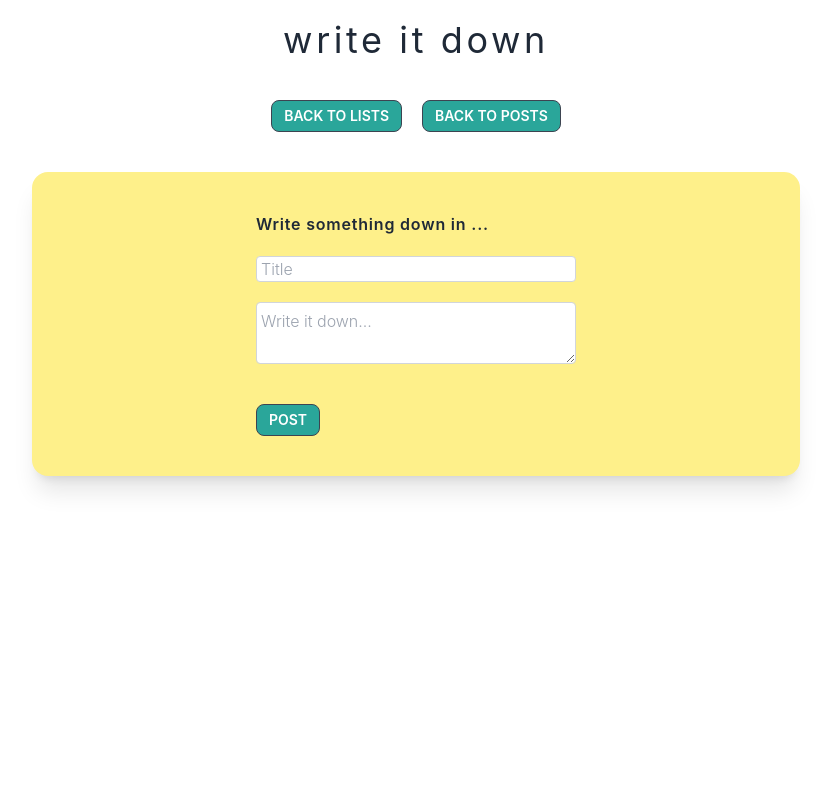
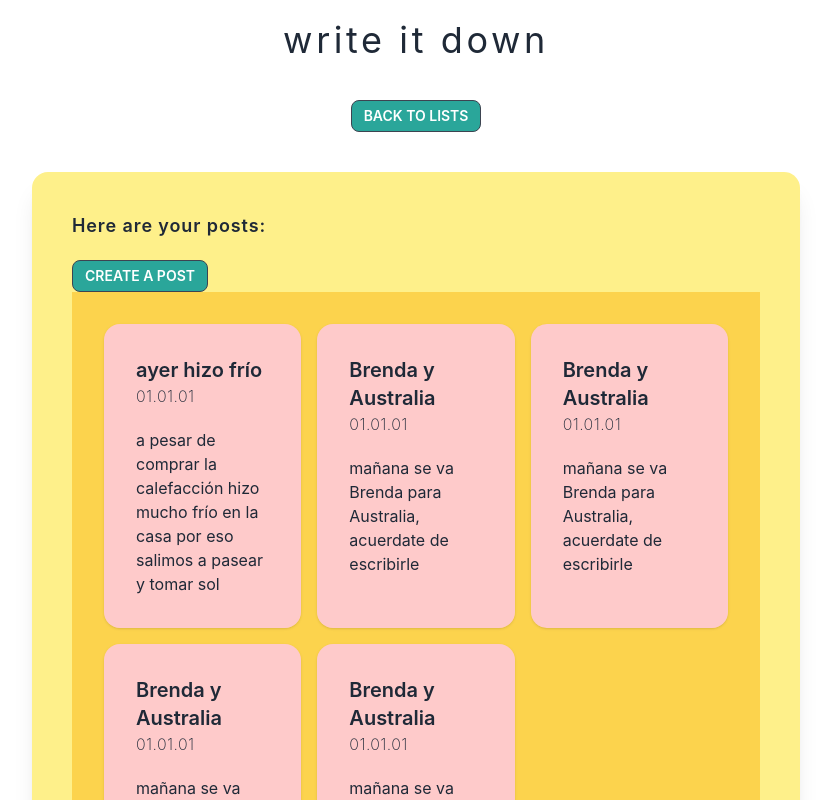
Before and after one commit to y-monsalve/writeitdown-web-app, a React (Create React App) app in the folder client/: page /create-post in a window 1280 px wide. Shown: the top 800 px of the page, without its empty margins (224-1055 px from the left). Built offline with nearby package versions, Linux system fonts and the light colour scheme.

Commit message:
postview styles

```diff
--- a/client/src/App.js
+++ b/client/src/App.js
@@ -1,10 +1,10 @@
 import React from "react";
-import ListView from "./components/ListView";
+// import ListView from "./components/ListView";
 import PostView from "./components/PostView";
-import CreateListForm from "./components/CreateListForm";
-import CreatePostForm from "./components/CreatePostForm";
+// import CreateListForm from "./components/CreateListForm";
+// import CreatePostForm from "./components/CreatePostForm";
 
-import { BrowserRouter, Routes, Route } from "react-router-dom";
+// import { BrowserRouter, Routes, Route } from "react-router-dom";
 
 function App() {
   return (
@@ -13,15 +13,15 @@ function App() {
         {" "}
         write it down
       </h1>
-
-      <BrowserRouter>
+      <PostView />
+      {/* <BrowserRouter>
         <Routes>
           <Route path="/" element={<ListView />} />
           <Route path="/create-list" element={<CreateListForm />} />
           <Route path="/lists/:id/posts" element={<PostView />} />
           <Route path="/create-post" element={<CreatePostForm />} />
         </Routes>
-      </BrowserRouter>
+      </BrowserRouter> */}
 
       {/* <CreatePostForm />
       onSubmit={(newPost) => handleCreatePost(newPost)} */}
--- a/client/src/components/CreateListForm.js
+++ b/client/src/components/CreateListForm.js
@@ -1,112 +1,112 @@
-import React, { useState } from "react";
-import ListView from "./ListView";
-import { Link, useNavigate } from "react-router-dom";
+// import React, { useState } from "react";
+// import ListView from "./ListView";
+// import { Link, useNavigate } from "react-router-dom";
 
-const BASE_URL = "http://localhost:5000";
+// const BASE_URL = "http://localhost:5000";
 
-function CreateListForm({ onSubmit }) {
-  const navigate = useNavigate();
-  const [list, setList] = useState({
-    name: "",
-    description: "",
-  });
-  const [isListView, setListView] = useState(false);
+// function CreateListForm({ onSubmit }) {
+//   const navigate = useNavigate();
+//   const [list, setList] = useState({
+//     name: "",
+//     description: "",
+//   });
+//   const [isListView, setListView] = useState(false);
 
-  const handleChangeView = (isListView) => {
-    setListView(isListView);
-  };
+//   const handleChangeView = (isListView) => {
+//     setListView(isListView);
+//   };
 
-  const handleChange = (e) => {
-    const target = e.target;
-    const name = target.name;
-    const value = target.value;
-    // why can´t i use input instead of target for the variable?
-    setList((list) => {
-      return {
-        ...list,
-        [name]: value,
-      };
-    });
-  };
+//   const handleChange = (e) => {
+//     const target = e.target;
+//     const name = target.name;
+//     const value = target.value;
+//     // why can´t i use input instead of target for the variable?
+//     setList((list) => {
+//       return {
+//         ...list,
+//         [name]: value,
+//       };
+//     });
+//   };
 
-  const handleSubmit = (e) => {
-    e.preventDefault();
-    setList({ name: "", description: "" });
+//   const handleSubmit = (e) => {
+//     e.preventDefault();
+//     setList({ name: "", description: "" });
 
-    addList(list);
-    console.log(list); //not working
-  };
+//     addList(list);
+//     console.log(list); //not working
+//   };
 
-  const addList = async (list) => {
-    try {
-      await fetch(`${BASE_URL}/lists`, {
-        method: "POST",
-        headers: {
-          "Content-Type": "application/json",
-        },
-        body: JSON.stringify(list),
-      });
+//   const addList = async (list) => {
+//     try {
+//       await fetch(`${BASE_URL}/lists`, {
+//         method: "POST",
+//         headers: {
+//           "Content-Type": "application/json",
+//         },
+//         body: JSON.stringify(list),
+//       });
 
-      navigate("/");
-    } catch (err) {
-      console.log("Oops, something went wrong");
-    }
-  };
+//       navigate("/");
+//     } catch (err) {
+//       console.log("Oops, something went wrong");
+//     }
+//   };
 
-  return (
-    <>
-      {isListView === false ? (
-        <div className="flex flex-col w-full border-opacity-50 justify-center items-center">
-          <Link to="/">
-            <button className="btn btn-sm bg-accent-focus marg mt-10 text-center">
-              Back to Lists
-            </button>
-          </Link>
-          <div className="grid card bg-yellow-200 m-10 p-10 w-3/5 rounded-box place-items-center  shadow-xl ">
-            <div className="btnform-control w-full max-w-xs">
-              <h2 className="btncard-title tracking-wider font-semibold pb-5">
-                Create a list:
-              </h2>
-              <div className="btncard-body">
-                <form onSubmit={handleSubmit}>
-                  <label className="btnlabel">
-                    <input
-                      type="text"
-                      className=" btninput-bordered btninput border border-solid rounded border-gray-300 px-1 font-light  w-full max-w-xs"
-                      placeholder="Give your list a name"
-                      name="name"
-                      value={list.name}
-                      onChange={(e) => handleChange(e)}
-                    />
-                  </label>
-                  <label className="btnlabel">
-                    <textarea
-                      type="text"
-                      className="btninput btninput-bordered max-w-xs form-control block w-full mt-5 px-1 py-1.5 text-base font-light text-gray-700 bg-white border border-solid border-gray-300 rounded transition ease-in-out m-0 focus:text-gray-700 focus:bg-white focus:border-black"
-                      placeholder="What are you going to write about in this list?"
-                      name="description"
-                      value={list.description}
-                      onChange={(e) => handleChange(e)}
-                    />
-                  </label>
-                  <div className="btncard-actions justify-end">
-                    <button
-                      type="submit"
-                      className="btn btn-sm bg-accent-focus marg mt-10"
-                    >
-                      Create
-                    </button>
-                  </div>
-                </form>
-              </div>
-            </div>
-          </div>
-        </div>
-      ) : (
-        <ListView />
-      )}
-    </>
-  );
-}
+//   return (
+//     <>
+//       {isListView === false ? (
+//         <div className="flex flex-col w-full border-opacity-50 justify-center items-center">
+//           <Link to="/">
+//             <button className="btn btn-sm bg-accent-focus marg mt-10 text-center">
+//               Back to Lists
+//             </button>
+//           </Link>
+//           <div className="grid card bg-yellow-200 m-10 p-10 w-3/5 rounded-box place-items-center  shadow-xl ">
+//             <div className="btnform-control w-full max-w-xs">
+//               <h2 className="btncard-title tracking-wider font-semibold pb-5">
+//                 Create a list:
+//               </h2>
+//               <div className="btncard-body">
+//                 <form onSubmit={handleSubmit}>
+//                   <label className="btnlabel">
+//                     <input
+//                       type="text"
+//                       className=" btninput-bordered btninput border border-solid rounded border-gray-300 px-1 font-light  w-full max-w-xs"
+//                       placeholder="Give your list a name"
+//                       name="name"
+//                       value={list.name}
+//                       onChange={(e) => handleChange(e)}
+//                     />
+//                   </label>
+//                   <label className="btnlabel">
+//                     <textarea
+//                       type="text"
+//                       className="btninput btninput-bordered max-w-xs form-control block w-full mt-5 px-1 py-1.5 text-base font-light text-gray-700 bg-white border border-solid border-gray-300 rounded transition ease-in-out m-0 focus:text-gray-700 focus:bg-white focus:border-black"
+//                       placeholder="What are you going to write about in this list?"
+//                       name="description"
+//                       value={list.description}
+//                       onChange={(e) => handleChange(e)}
+//                     />
+//                   </label>
+//                   <div className="btncard-actions justify-end">
+//                     <button
+//                       type="submit"
+//                       className="btn btn-sm bg-accent-focus marg mt-10"
+//                     >
+//                       Create
+//                     </button>
+//                   </div>
+//                 </form>
+//               </div>
+//             </div>
+//           </div>
+//         </div>
+//       ) : (
+//         <ListView />
+//       )}
+//     </>
+//   );
+// }
 
-export default CreateListForm;
+// export default CreateListForm;
--- a/client/src/components/CreatePostForm.js
+++ b/client/src/components/CreatePostForm.js
@@ -1,116 +1,116 @@
-import React, { useState } from "react";
-import { Link, useParams, useNavigate } from "react-router-dom";
+// import React, { useState } from "react";
+// import { Link, useParams, useNavigate } from "react-router-dom";
 
-const BASE_URL = "http://localhost:5000";
+// const BASE_URL = "http://localhost:5000";
 
-function CreatePostForm({ onSubmit }) {
-  const navigate = useNavigate();
-  const [post, setPost] = useState({
-    title: "",
-    //timestamp:"", is this something that i get from the onSubmit?
-    text: "",
-  });
-  const { id } = useParams();
+// function CreatePostForm({ onSubmit }) {
+//   const navigate = useNavigate();
+//   const [post, setPost] = useState({
+//     title: "",
+//     //timestamp:"", is this something that i get from the onSubmit?
+//     text: "",
+//   });
+//   const { id } = useParams();
 
-  const handleChange = (e) => {
-    const target = e.target;
-    const name = target.name;
-    const value = target.value;
+//   const handleChange = (e) => {
+//     const target = e.target;
+//     const name = target.name;
+//     const value = target.value;
 
-    setPost((post) => {
-      return {
-        ...post,
-        [name]: value,
-      };
-    });
-  };
+//     setPost((post) => {
+//       return {
+//         ...post,
+//         [name]: value,
+//       };
+//     });
+//   };
 
-  const handleSubmit = (e) => {
-    e.preventDefault();
-    setPost({
-      title: "",
-      //timestamp:"", prob. not necessary here
-      text: "",
-    });
-    addPost(post);
-    console.log({ post });
-  };
+//   const handleSubmit = (e) => {
+//     e.preventDefault();
+//     setPost({
+//       title: "",
+//       //timestamp:"", prob. not necessary here
+//       text: "",
+//     });
+//     addPost(post);
+//     console.log({ post });
+//   };
 
-  const addPost = async (post) => {
-    try {
-      await fetch(`${BASE_URL}/posts`, {
-        method: "POST",
-        headers: {
-          "Content-Type": "application/json",
-        },
-        body: JSON.stringify(post),
-      });
-      navigate("/posts");
-    } catch (err) {
-      console.log("Oops, something went wrong");
-    }
-  };
+//   const addPost = async (post) => {
+//     try {
+//       await fetch(`${BASE_URL}/posts`, {
+//         method: "POST",
+//         headers: {
+//           "Content-Type": "application/json",
+//         },
+//         body: JSON.stringify(post),
+//       });
+//       navigate("/posts");
+//     } catch (err) {
+//       console.log("Oops, something went wrong");
+//     }
+//   };
 
-  return (
-    <>
-      <div className="flex flex-col w-full border-opacity-50 justify-center items-center">
-        <div className="flex-none rounded-md items-center " role="group">
-          <Link to="/">
-            <button className="btn btn-sm bg-accent-focus marg mr-5 mt-10 text-center">
-              Back to Lists
-            </button>
-          </Link>
-          <Link to="/lists/:id/posts">
-            <button className="btn btn-sm bg-accent-focus marg mt-3 text-center">
-              Back to Posts
-            </button>
-          </Link>
-        </div>
-        <div className="grid card bg-yellow-200 m-10 p-10 w-3/5 rounded-box place-items-center  shadow-xl ">
-          <div className="btnform-control w-full max-w-xs">
-            <h2 className="btncard-title tracking-wider font-semibold pb-5">
-              Write something down in {id}...
-            </h2>
-            <div className="btncard-body">
-              <form onSubmit={handleSubmit}>
-                <label className="btnlabel">
-                  <input
-                    type="text"
-                    name="title"
-                    placeholder="Title"
-                    className=" btninput-bordered btninput border border-solid rounded border-gray-300  px-1  font-light w-full max-w-xs"
-                    value={post.title}
-                    onChange={(e) => handleChange(e)}
-                  />
-                </label>
-                <label className="btnlabel">
-                  <textarea
-                    type="text"
-                    className="btninput btninput-bordered max-w-xs form-control block w-full px-1 py-1.5 text-base font-light text-gray-700 bg-white bg-clip-padding border border-solid border-gray-300 rounded transition ease-in-out m-0 focus:text-gray-700 focus:bg-white focus:border-black mt-5"
-                    placeholder="Write it down..."
-                    name="text"
-                    value={post.text}
-                    onChange={(e) => handleChange(e)}
-                  />
-                </label>
-                <div className="btncard-actions justify-end">
-                  {" "}
-                  <Link to="/lists/:id/posts">
-                    <button
-                      type="submit"
-                      className="btn btn-sm bg-accent-focus marg mt-10"
-                    >
-                      Post
-                    </button>
-                  </Link>
-                </div>
-              </form>
-            </div>
-          </div>
-        </div>
-      </div>
-    </>
-  );
-}
+//   return (
+//     <>
+//       <div className="flex flex-col w-full border-opacity-50 justify-center items-center">
+//         <div className="flex-none rounded-md items-center " role="group">
+//           <Link to="/">
+//             <button className="btn btn-sm bg-accent-focus marg mr-5 mt-10 text-center">
+//               Back to Lists
+//             </button>
+//           </Link>
+//           <Link to="/lists/:id/posts">
+//             <button className="btn btn-sm bg-accent-focus marg mt-3 text-center">
+//               Back to Posts
+//             </button>
+//           </Link>
+//         </div>
+//         <div className="grid card bg-yellow-200 m-10 p-10 w-3/5 rounded-box place-items-center  shadow-xl ">
+//           <div className="btnform-control w-full max-w-xs">
+//             <h2 className="btncard-title tracking-wider font-semibold pb-5">
+//               Write something down in {id}...
+//             </h2>
+//             <div className="btncard-body">
+//               <form onSubmit={handleSubmit}>
+//                 <label className="btnlabel">
+//                   <input
+//                     type="text"
+//                     name="title"
+//                     placeholder="Title"
+//                     className=" btninput-bordered btninput border border-solid rounded border-gray-300  px-1  font-light w-full max-w-xs"
+//                     value={post.title}
+//                     onChange={(e) => handleChange(e)}
+//                   />
+//                 </label>
+//                 <label className="btnlabel">
+//                   <textarea
+//                     type="text"
+//                     className="btninput btninput-bordered max-w-xs form-control block w-full px-1 py-1.5 text-base font-light text-gray-700 bg-white bg-clip-padding border border-solid border-gray-300 rounded transition ease-in-out m-0 focus:text-gray-700 focus:bg-white focus:border-black mt-5"
+//                     placeholder="Write it down..."
+//                     name="text"
+//                     value={post.text}
+//                     onChange={(e) => handleChange(e)}
+//                   />
+//                 </label>
+//                 <div className="btncard-actions justify-end">
+//                   {" "}
+//                   <Link to="/lists/:id/posts">
+//                     <button
+//                       type="submit"
+//                       className="btn btn-sm bg-accent-focus marg mt-10"
+//                     >
+//                       Post
+//                     </button>
+//                   </Link>
+//                 </div>
+//               </form>
+//             </div>
+//           </div>
+//         </div>
+//       </div>
+//     </>
+//   );
+// }
 
-export default CreatePostForm;
+// export default CreatePostForm;
--- a/client/src/components/PostView.js
+++ b/client/src/components/PostView.js
@@ -1,78 +1,105 @@
 import React, { useState, useEffect } from "react";
 import CreatePostForm from "./CreatePostForm";
 import { useParams } from "react-router-dom";
-import { Link } from "react-router-dom";
+// import { Link } from "react-router-dom";
 
 const BASE_URL = "http://localhost:5000";
 
 function PostView(props) {
   const [posts, setPosts] = useState([
-    // {
-    //   title: "ayer hizo frío",
-    //   text: "a pesar de comprar la calefacción hizo mucho frío en la casa por eso salimos a pasear y tomar sol",
-    // },
-    // {
-    //   title: "Brenda y Australia",
-    //   text: "mañana se va Brenda para Australia, acuerdate de escribirle",
-    // },
+    {
+      title: "ayer hizo frío",
+      id: 1,
+      text: "a pesar de comprar la calefacción hizo mucho frío en la casa por eso salimos a pasear y tomar sol",
+    },
+    {
+      title: "Brenda y Australia",
+      id: 2,
+      text: "mañana se va Brenda para Australia, acuerdate de escribirle",
+    },
+    {
+      title: "Brenda y Australia",
+      id: 3,
+      text: "mañana se va Brenda para Australia, acuerdate de escribirle",
+    },
+    {
+      title: "Brenda y Australia",
+      id: 4,
+      text: "mañana se va Brenda para Australia, acuerdate de escribirle",
+    },
+    {
+      title: "Brenda y Australia",
+      id: 5,
+      text: "mañana se va Brenda para Australia, acuerdate de escribirle",
+    },
   ]);
   const [postsLength, setPostsLength] = useState(posts.length === null);
   const [isPostView, setIsPostView] = useState(true);
 
-  useEffect(() => {
-    const fetchPosts = async () => {
-      const response = await fetch(`${BASE_URL}/posts`);
-      const data = await response.json();
-      const posts = data.posts;
-      setPosts(posts);
-    };
-    fetchPosts();
-  }, []);
+  // useEffect(() => {
+  //   const fetchPosts = async () => {
+  //     const response = await fetch(`${BASE_URL}/posts`);
+  //     const data = await response.json();
+  //     const posts = data.posts;
+  //     setPosts(posts);
+  //   };
+  //   fetchPosts();
+  // }, []);
   return (
     <>
-      {isPostView ? (
+      {/* {isPostView ? ( */}
       <div className="flex flex-col border-opacity-50 justify-center items-center">
-          <Link to="/">
+        {/* <Link to="/"> */}
         <button className="btn btn-sm bg-accent-focus marg mt-10 text-center">
           Back to Lists
         </button>
-          </Link>
+        {/* </Link> */}
         <div className="grid card bg-yellow-200 m-10 p-10 rounded-box place-items-center shadow-xl w-3/5">
-            {postsLength !== null ? (
-              <div>
+          {/* {postsLength !== null ? ( */}
+          <div className="">
             <div className="flex-none justify-center items-center">
               <h2 className="pb-5 text-lg tracking-wider font-semibold">
                 Here are your posts:
               </h2>
-                  <Link to="/create-post">
+              {/* <Link to="/create-post"> */}
               <button className="btn btn-sm bg-accent-focus marg ">
                 Create a post
               </button>
-                  </Link>
+              {/* </Link> */}
             </div>
-                <div class="grid grid-cols-4 gap-4">
-                  <ul>
-                    {posts.map((post) => (
-                      <li key={post.id} onSubmit={props.addList}>
+            <div className="p-8 bg-amber-300">
               <div>
-                          <h3>{post.title}</h3>
-                          <div>{post.text}</div>
+                <ul className="grid grid-cols-3 gap-4  ">
+                  {posts.map((post, { id }) => (
+                    <div className="card shadow">
+                      <div className="card-body bg-red-200 rounded-box ">
+                        <li
+                          key={id}
+                          // onSubmit={props.addList}
+                        >
+                          <h3 className="card-title ">{post.title}</h3>
+                          <h5 className=" font-extralight tracking-wide mb-5">
+                            01.01.01
+                          </h5>
+                          <p>{post.text}</p>
+                        </li>
                       </div>
-                      </li>
+                    </div>
                   ))}
                 </ul>
               </div>
             </div>
-            ) : (
+          </div>
+          {/* ) : (
             <h2 className="pb-5 text-lg tracking-wider font-semibold">
               No posts yet in LIST NAME
             </h2>
-            )}
+          )} */}
         </div>
       </div>
-      ) : (
-        <CreatePostForm />
-      )}
+      {/* // ) : (
+      //   <CreatePostForm />
+      // )} */}
     </>
   );
 }
```
Also changed, not shown: client/src/components/ListView.js (+67 -67 lines). Lines whose indentation alone changed are shown as unchanged.
